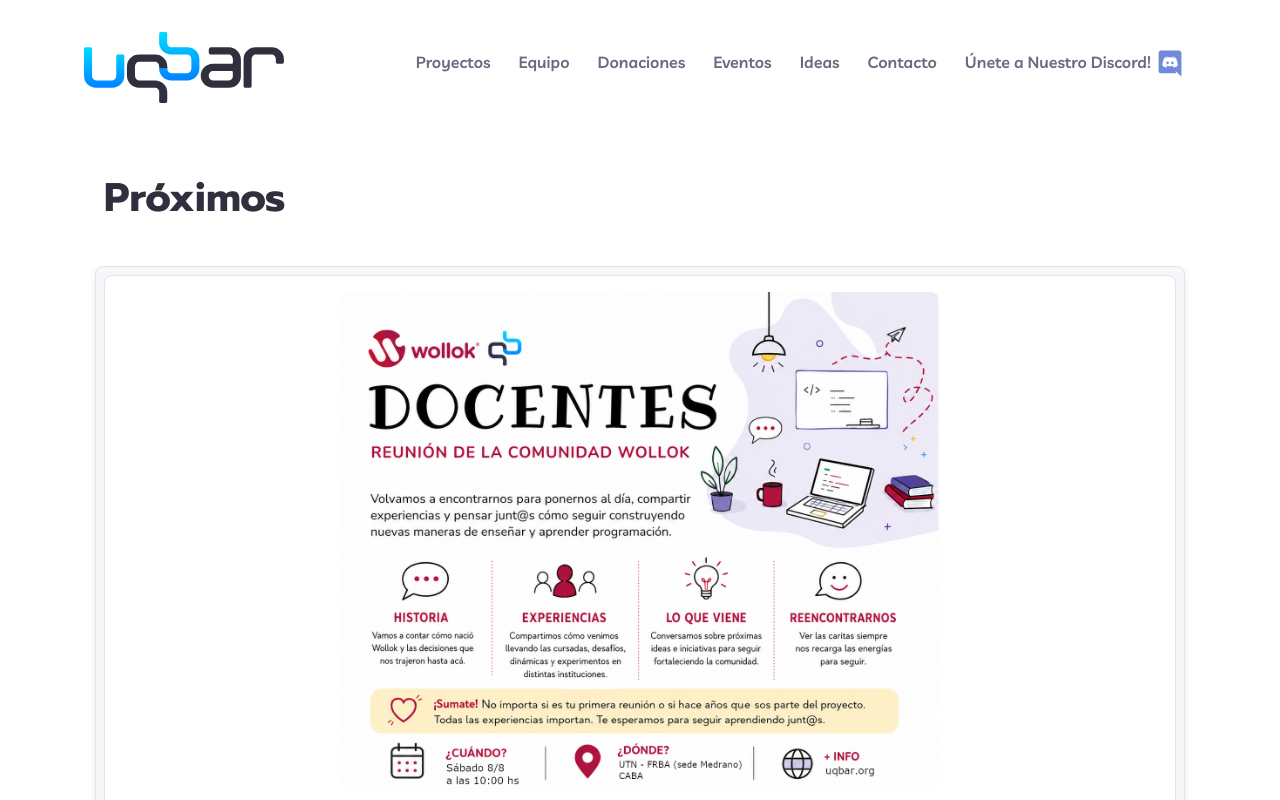
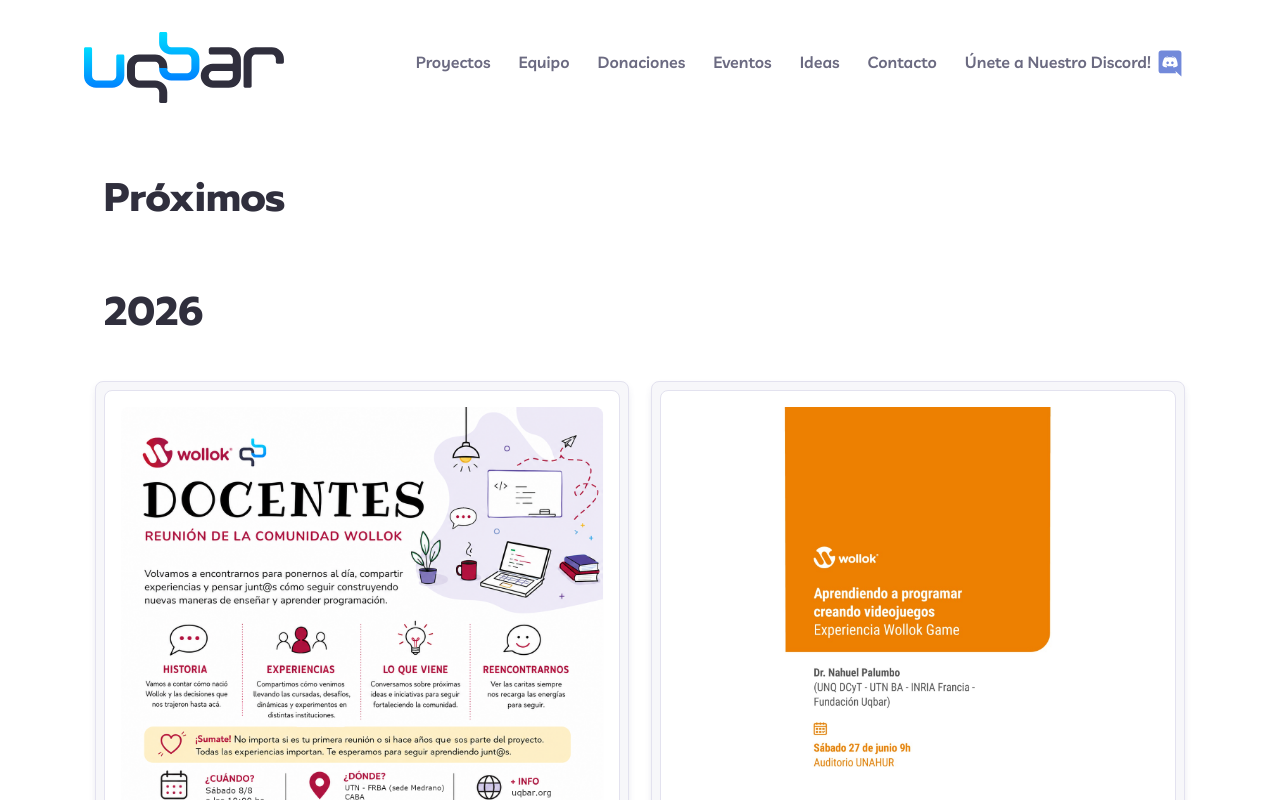
Before and after one commit to uqbar-project/uqbar-landing, a React (Create React App) app: page /#/eventos in a window 1280 px wide. Shown: the top 800 px of the page. Built offline with nearby package versions, Linux system fonts and the light colour scheme.

Commit message:
Update Reunión Wollok 2026

```diff
--- a/src/components/eventos/Index.js
+++ b/src/components/eventos/Index.js
@@ -25,12 +25,6 @@ import reunionWollok2026 from "./imgs/reunion-wollok-2026.png"
 export function EventosActuales() {
   return (
     <UqbarCardGrid>
-      <UqbarCard
-        link="https://forms.gle/iJmT9bYfwVqGH9fh7"
-        projectLogo={reunionWollok2026}
-        projectName="Reunión de Wollok 2026"
-        projectDescription="Queremos invitarte a la próxima reunión de la comunidad de Wollok. La idea es volver a encontrarnos quienes enseñamos, aprendemos y hacemos crecer el proyecto, para ponernos al día y conversar tanto sobre el camino recorrido como sobre lo que se viene. Si este año empezaste a dar clases, sos ayudante, o usás Wollok en otra institución, también nos encantaría que te sumes: la reunión está pensada justamente para conocernos, compartir experiencias y seguir construyendo la comunidad entre todxs."
-      />
     </UqbarCardGrid>
   )
 }
@@ -43,6 +37,13 @@ export default function Eventos() {
 
       <h2>2026</h2>
       <UqbarCardGrid>
+        <UqbarCard
+          link="https://docs.google.com/document/d/e/2PACX-1vTa5dlHVJWd0EeziHvHWmgqFOhRAYqtPyr2YxYdcFZ9zRJetf8ruBs8lnhcesG0TV357_AF4bmS1FXQ/pub"
+          projectLogo={reunionWollok2026}
+          projectName="Reunión de Wollok 2026"
+          projectDescription="Queremos invitarte a la próxima reunión de la comunidad de Wollok. La idea es volver a encontrarnos quienes enseñamos, aprendemos y hacemos crecer el proyecto, para ponernos al día y conversar tanto sobre el camino recorrido como sobre lo que se viene. Si este año empezaste a dar clases, sos ayudante, o usás Wollok en otra institución, también nos encantaría que te sumes: la reunión está pensada justamente para conocernos, compartir experiencias y seguir construyendo la comunidad entre todxs."
+        />
+
         <UqbarCard
           link="https://www.instagram.com/reel/DbBErnQjleI/?igsh=aXVtNGRjM3Bydm12"
           projectLogo={wollokGameUnahur2026}
```
